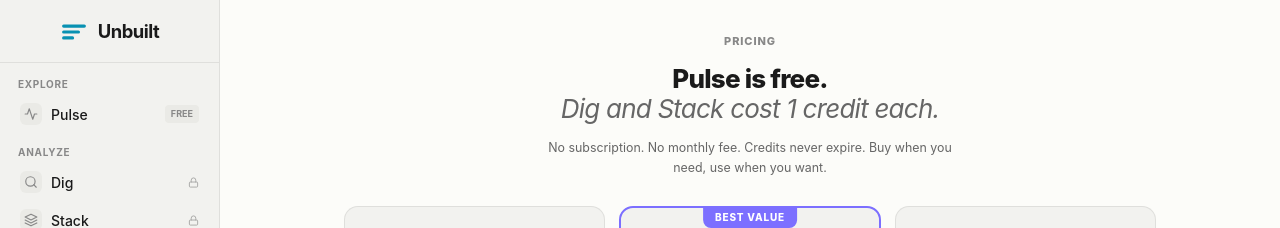
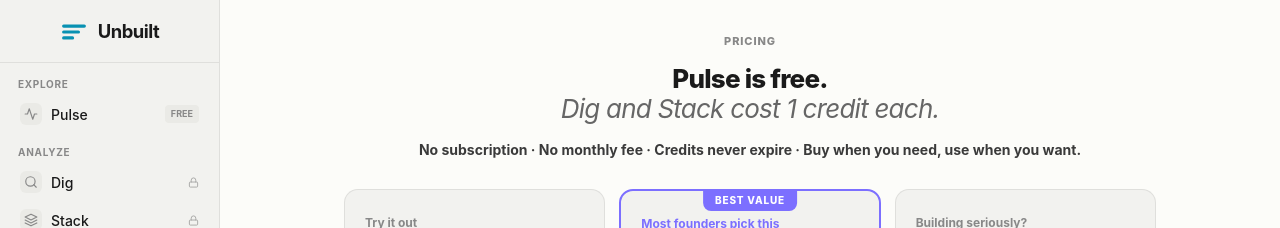
Before and after one commit to sametduman00/unbuilt, a Next.js app: page /pricing in a window 1280 px wide. Shown: the top 228 px of the page. Built offline with nearby package versions, Linux system fonts and the light colour scheme; no server answers.

Commit message:
fix: pricing tagline single line bold

```diff
--- a/app/pricing/page.tsx
+++ b/app/pricing/page.tsx
@@ -98,8 +98,8 @@
           Pulse is free.<br />
           <span style={{ color: "var(--clr-text-3)", fontWeight: 400, fontStyle: "italic" }}>Dig and Stack cost 1 credit each.</span>
         </h1>
-        <p style={{ ...s.muted, maxWidth: 420, margin: "0 auto" }}>
-          No subscription. No monthly fee. Credits never expire. Buy when you need, use when you want.
+        <p style={{ fontSize: "0.875rem", fontWeight: 700, color: "var(--clr-text-2)", margin: "0 auto", whiteSpace: "nowrap" as const }}>
+          No subscription · No monthly fee · Credits never expire · Buy when you need, use when you want.
         </p>
       </div>
 
```
